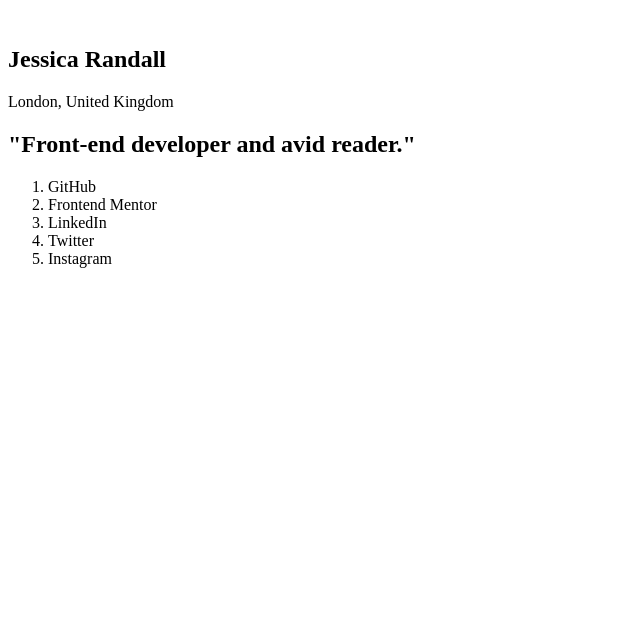
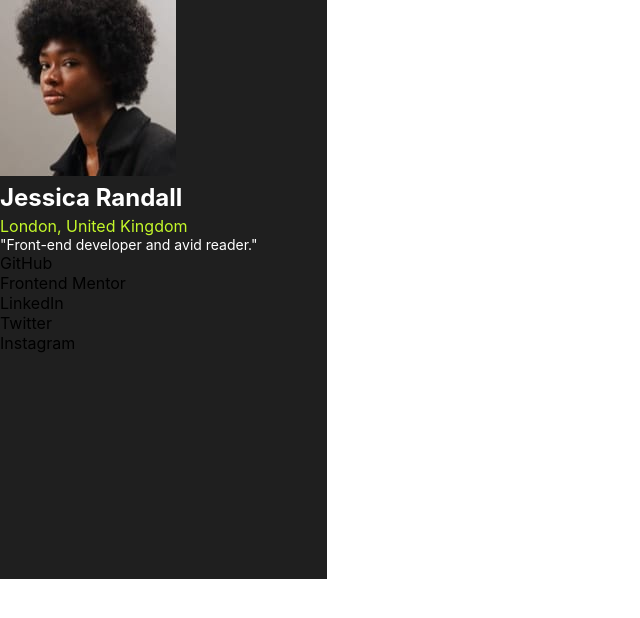
Before and after one commit to raulgaliciab/social-links-profile, a plain HTML site: page index.html in a window 1280 px wide. Shown: the whole page, without its empty margins (0-640 px from the left). Drawn offline with Linux system fonts and the light colour scheme.

Commit message:
First styles

```diff
--- a/index.html
+++ b/index.html
@@ -4,9 +4,9 @@
 <head>
   <meta charset="UTF-8">
   <meta name="viewport" content="width=device-width, initial-scale=1.0">
-  <!-- displays site properly based on user's device -->
 
   <link rel="icon" type="image/png" sizes="32x32" href="./assets/images/favicon-32x32.png">
+  <link rel="stylesheet" href="./styles.css">
 
   <title>Frontend Mentor | Social links profile</title>
 
@@ -16,10 +16,10 @@
 
   <main>
     <section class="header">
-      <img src="" alt="">
+      <img src="./assets/images/avatar-jessica.jpeg" alt="Profile photo">
       <h1>Jessica Randall</h1>
-      <p>London, United Kingdom</p>
-      <h2>"Front-end developer and avid reader."</h2>
+      <p class="header__location">London, United Kingdom</p>
+      <p class="header__description">"Front-end developer and avid reader."</p>
     </section>
     <section class="socialMedia_container">
       <ol>
--- /dev/null
+++ b/styles.css
@@ -0,0 +1,39 @@
+:root {
+  --grey-900: #141414;
+  --grey-800: #1F1F1F;
+  --grey-700: #333333;
+  --green-primary: #C4F82A;
+  --white-primary: #FFFFFF;
+}
+
+* {
+  box-sizing: border-box;
+  margin: 0;
+  padding: 0;
+  font-family: 'Inter', system-ui;
+}
+
+main {
+  display: flex;
+  flex-direction: column;
+  width: 327px;
+  height: 579px;
+  background-color: var(--grey-800);
+}
+
+.header h1 {
+  color: var(--white-primary);
+  font-size: 24px;
+  font-weight: bold;
+  line-height: 150%;
+  letter-spacing: 0px;
+}
+
+.header .header__location {
+  color: var(--green-primary);
+}
+
+.header .header__description {
+  color: var(--white-primary);
+  font-size: 14px;
+}
```
